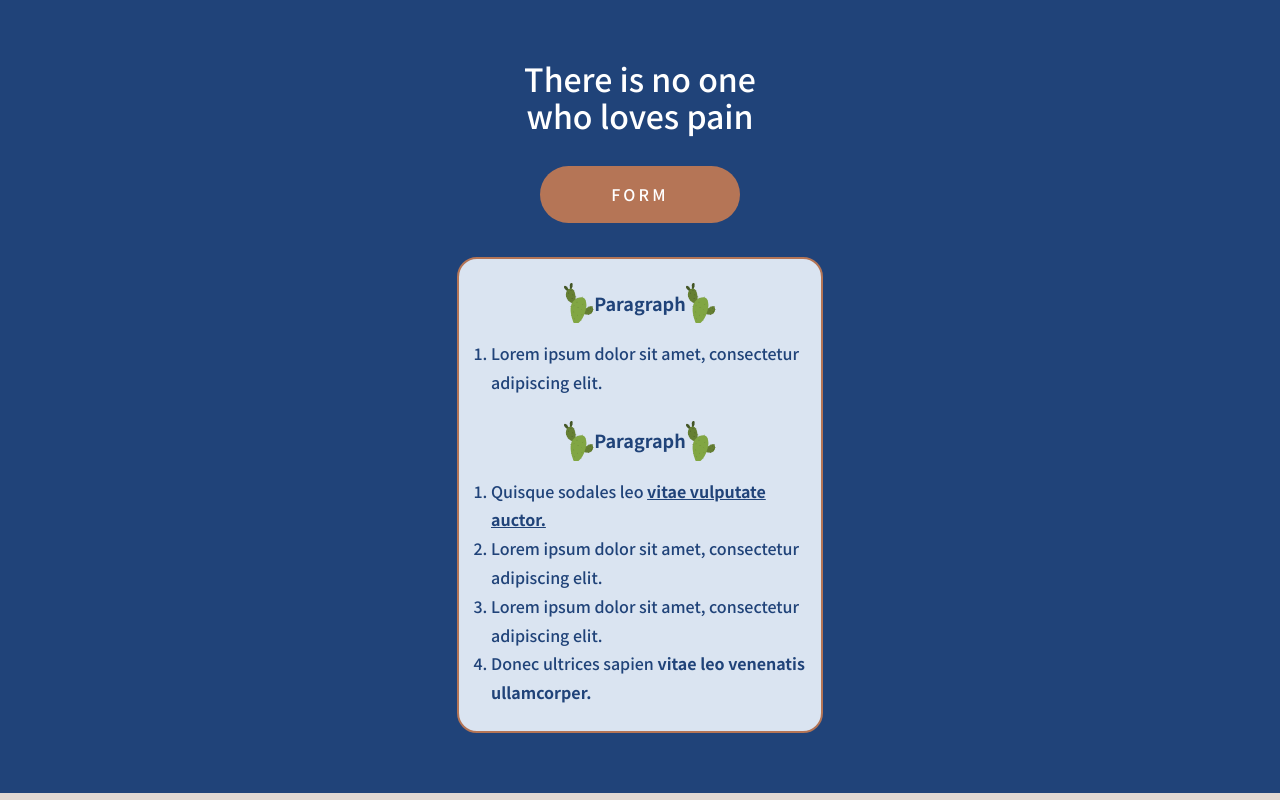
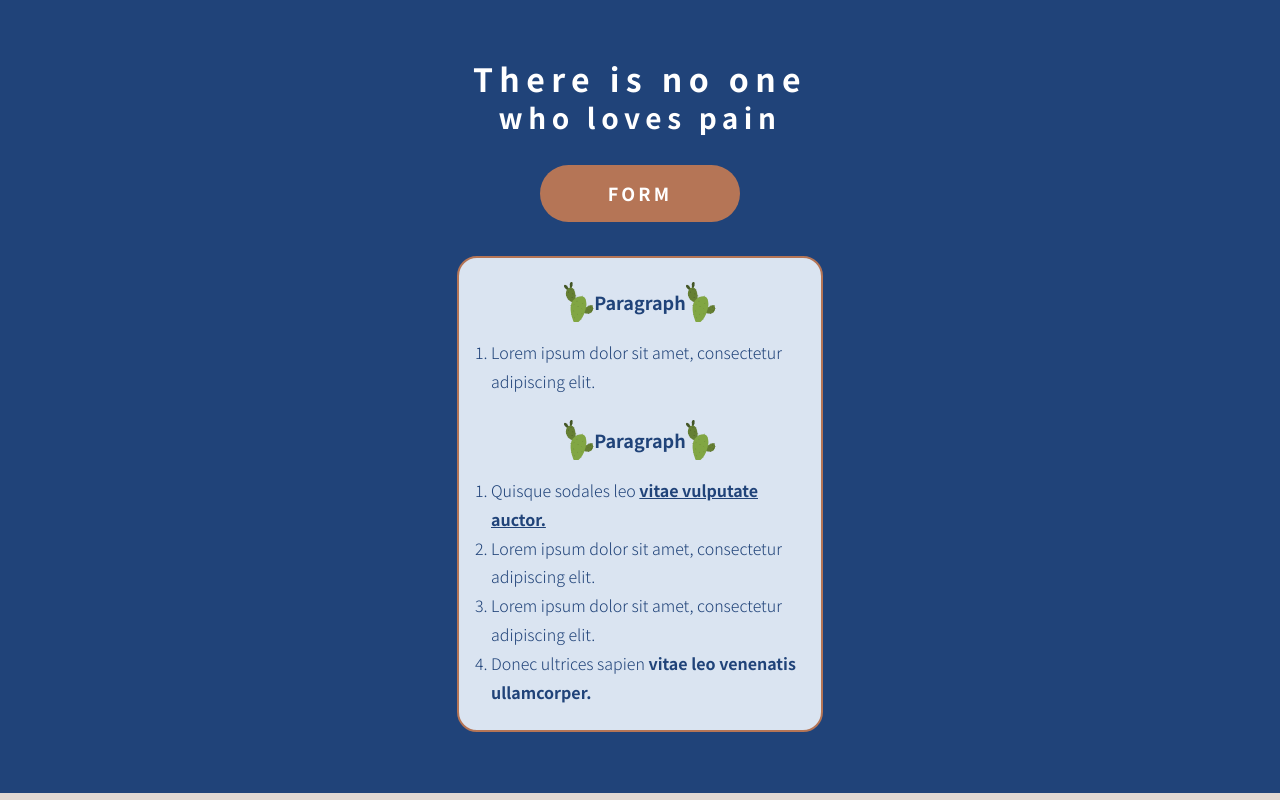
Before and after one commit to wert723jim/ewill_practice, a Vue app: page / in a window 1280 px wide. Shown: the top 800 px of the page. Built offline with nearby package versions, Linux system fonts and the light colour scheme.

Commit message:
feat:modify font size & font weight

```diff
--- a/src/components/Announcement.vue
+++ b/src/components/Announcement.vue
@@ -3,8 +3,8 @@
     <section class="announcement">
       <div class="announcement__container">
         <div class="announcement__title">
-          <p>There is no one</p>
-          <p>who loves pain</p>
+          <p class="announcement__title__first">There is no one</p>
+          <p class="announcement__title__second">who loves pain</p>
         </div>
         <div class="announcement__btn__wrapper">
 
--- a/src/styles/announcement.scss
+++ b/src/styles/announcement.scss
@@ -6,11 +6,22 @@
   padding-top: 60px;
 
   &__title {
-    // margin-collapse
-    // margin-top: 60px;
+
     margin-bottom: 32px;
-    font-size: 32px;
     color: #FFFFFF;
+
+    &__first {
+      font-size: 32px;
+      font-weight: 700;
+      letter-spacing: .2em;
+      margin-bottom: 4px;
+    }
+
+    &__second {
+      font-size: 28px;
+      font-weight: 700;
+      letter-spacing: .2em;
+    }
   }
 
   &__btn {
@@ -30,6 +41,8 @@
       top: 50%;
       left: 50%;
       transform: translate(-50%, -50%);
+      font-weight: 700;
+      font-size: 18px;
     }
   }
 
--- a/src/styles/form.scss
+++ b/src/styles/form.scss
@@ -35,6 +35,7 @@
     left: 50%;
     transform: translate(-50%, -50%);
 
+
     &__name {
       position: relative;
       z-index: 3;
@@ -49,6 +50,8 @@
       color: $primaryColor2;
       letter-spacing: .2em;
       box-shadow: 0px 1px 10px rgba(73, 72, 72, .25);
+      font-size: 18px;
+      font-weight: 700;
 
       &__decor {
         position: absolute;
@@ -124,7 +127,6 @@
     text-align: center;
 
     button {
-      font-size: 18px;
       width: 200px;
       height: 57px;
       border: none;
@@ -134,6 +136,8 @@
       letter-spacing: .2em;
       box-shadow: 0px 4px 10px rgba(40, 35, 35, 0.35),
         0px -4px 10px rgba(255, 255, 255, 0.9);
+      font-size: 18px;
+      font-weight: 700;
     }
   }
 }
--- a/src/styles/style.scss
+++ b/src/styles/style.scss
@@ -3,6 +3,8 @@
 
 * {
   font-family: 'Noto Sans TC';
+  font-weight: 300;
+  font-size: 16px;
 }
 
 .underline {
```
